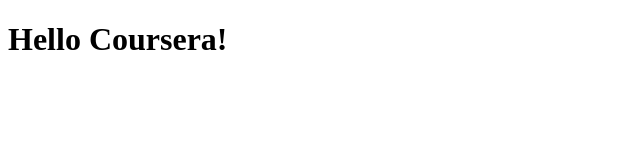
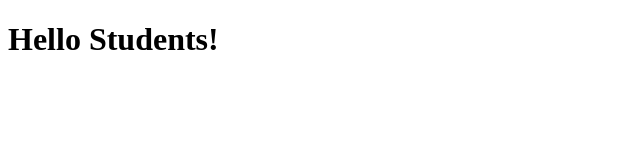
Before and after one commit to bharath1800/coursera-test, a plain HTML site: page index.html in a window 1280 px wide. Shown: the full height of the page, 0-640 px from the left. Drawn offline with Linux system fonts and the light colour scheme.

Commit message:
Update index.html

```diff
--- a/index.html
+++ b/index.html
@@ -4,6 +4,6 @@
 	<title>Hello This Is Bharath!</title>
 </head>
 <body>
-<h1>Hello Coursera!</h1>
+<h1>Hello Students!</h1>
 </body>
 </html>
```
